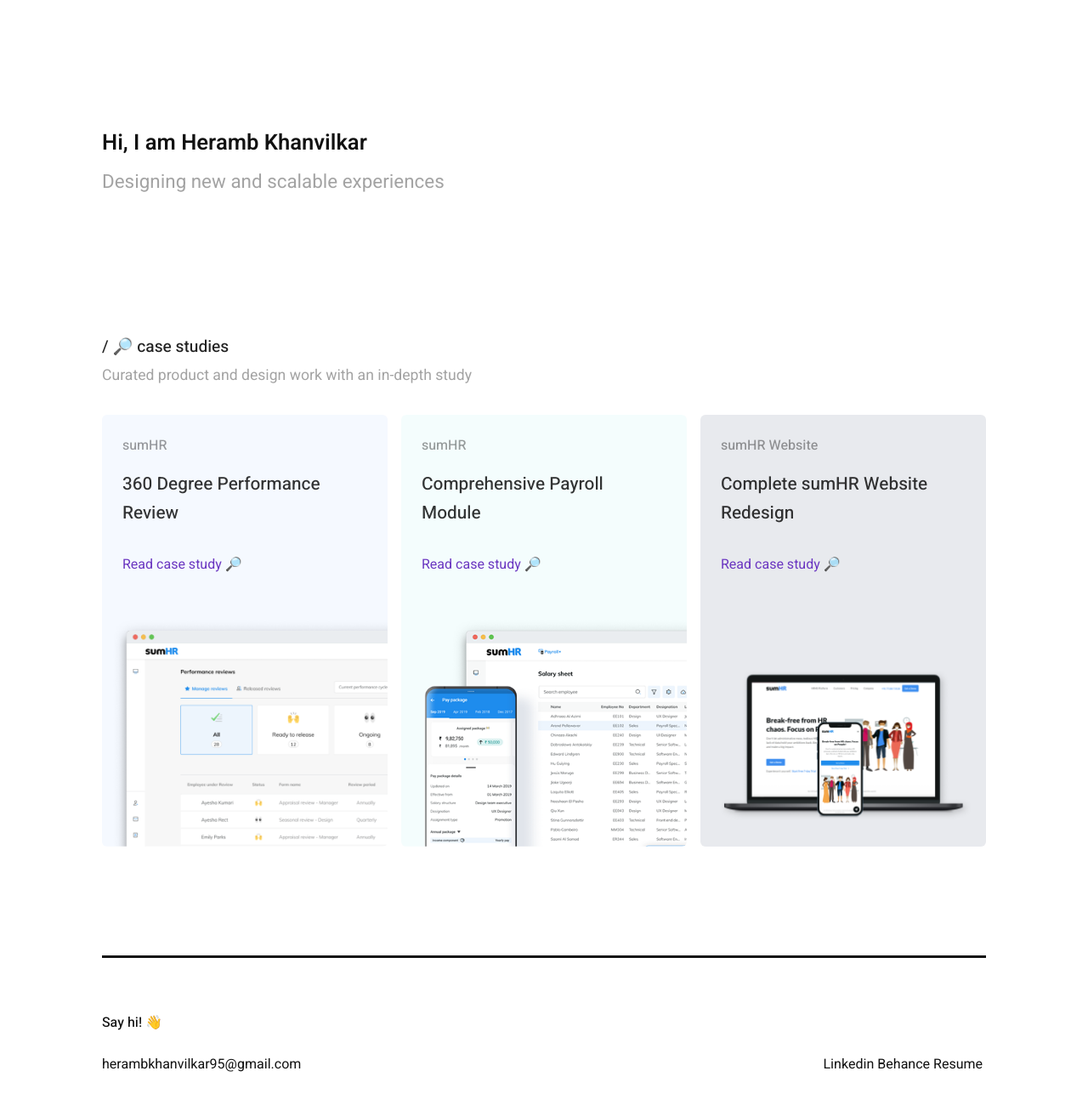
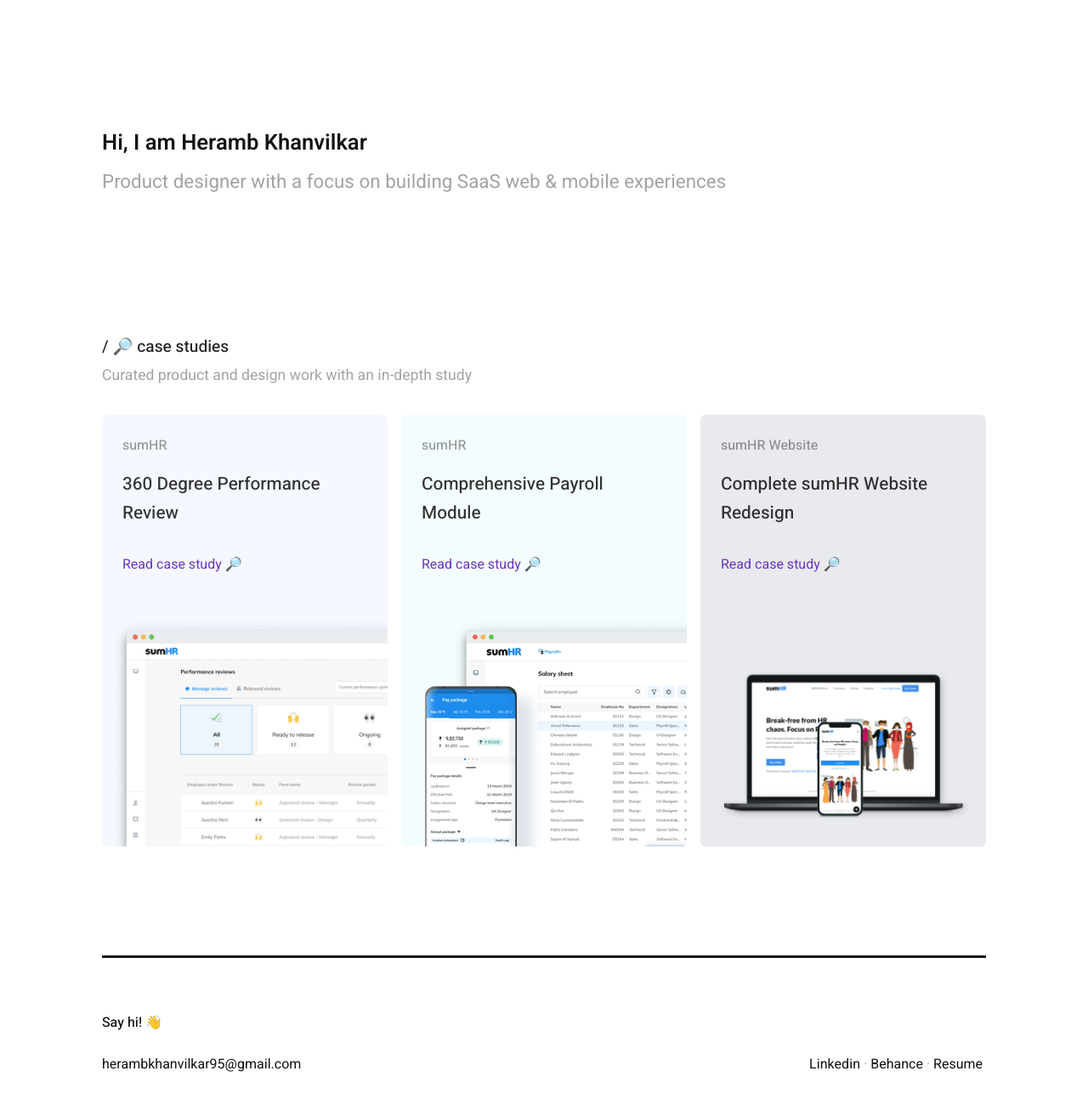
Before and after one commit to herambk/portfolio, a plain HTML site: page index.html in a window 1280 px wide. Shown: the part 68-1368 px from the top of the page at 85% size. Drawn offline with Linux system fonts and the light colour scheme.

Commit message:
updates to logo and resume

```diff
--- a/index.html
+++ b/index.html
@@ -56,7 +56,7 @@
           </h1>
 
           <div class="introText">
-            Designing new and scalable experiences
+            Product designer with a focus on building SaaS web & mobile experiences
           </div>
         </div>
 
@@ -120,6 +120,7 @@
               >
                 Linkedin
               </a>
+              <div class="contactLink">·</div>
               <a
                 href="https://www.behance.net/herambkhanvilkar"
                 target="_blank"
@@ -127,6 +128,7 @@
               >
                 Behance
               </a>
+              <div class="contactLink">·</div>
               <a
                 href="https://heramb.design/resume.pdf"
                 target="_blank"
@@ -134,6 +136,7 @@
               >
                 Resume
               </a>
+
             </div>
           </div>
         </div>
```
Also changed, not shown: 2 other files.
